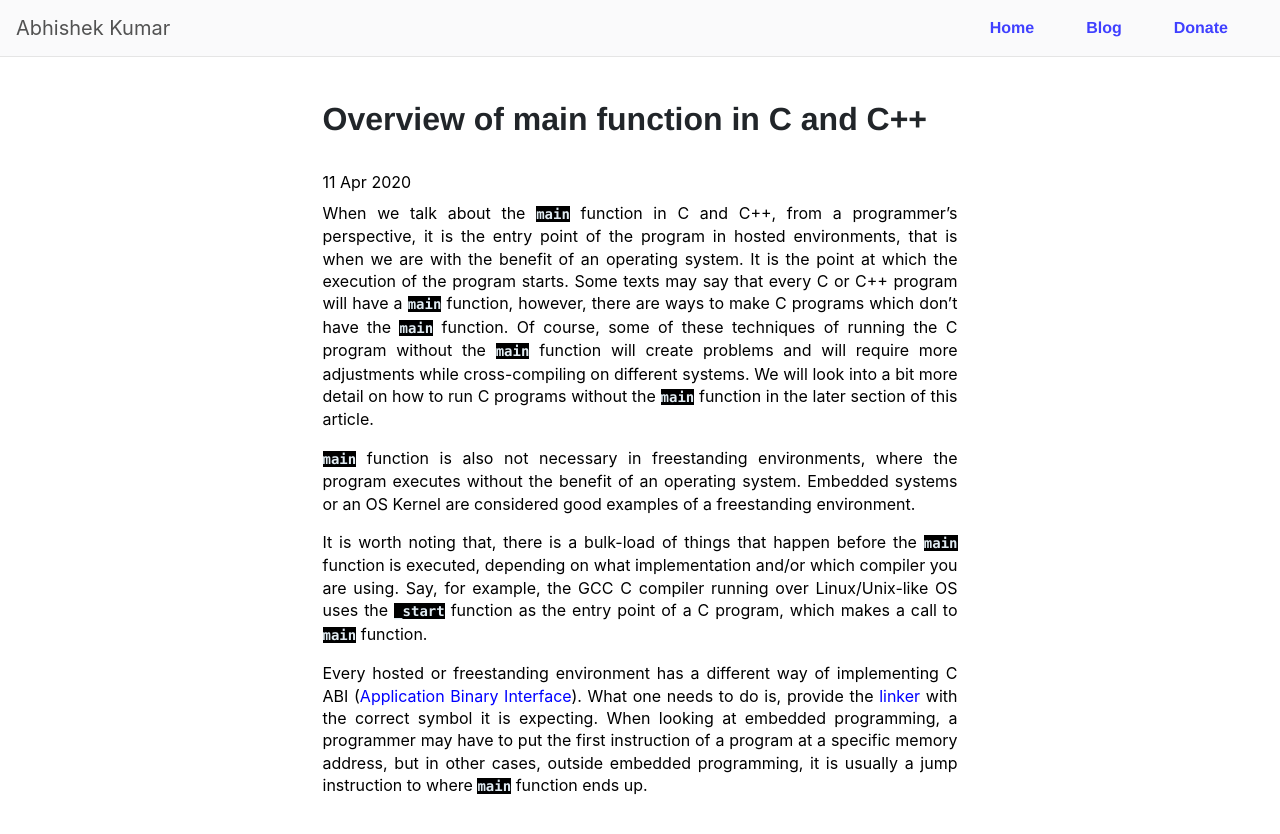
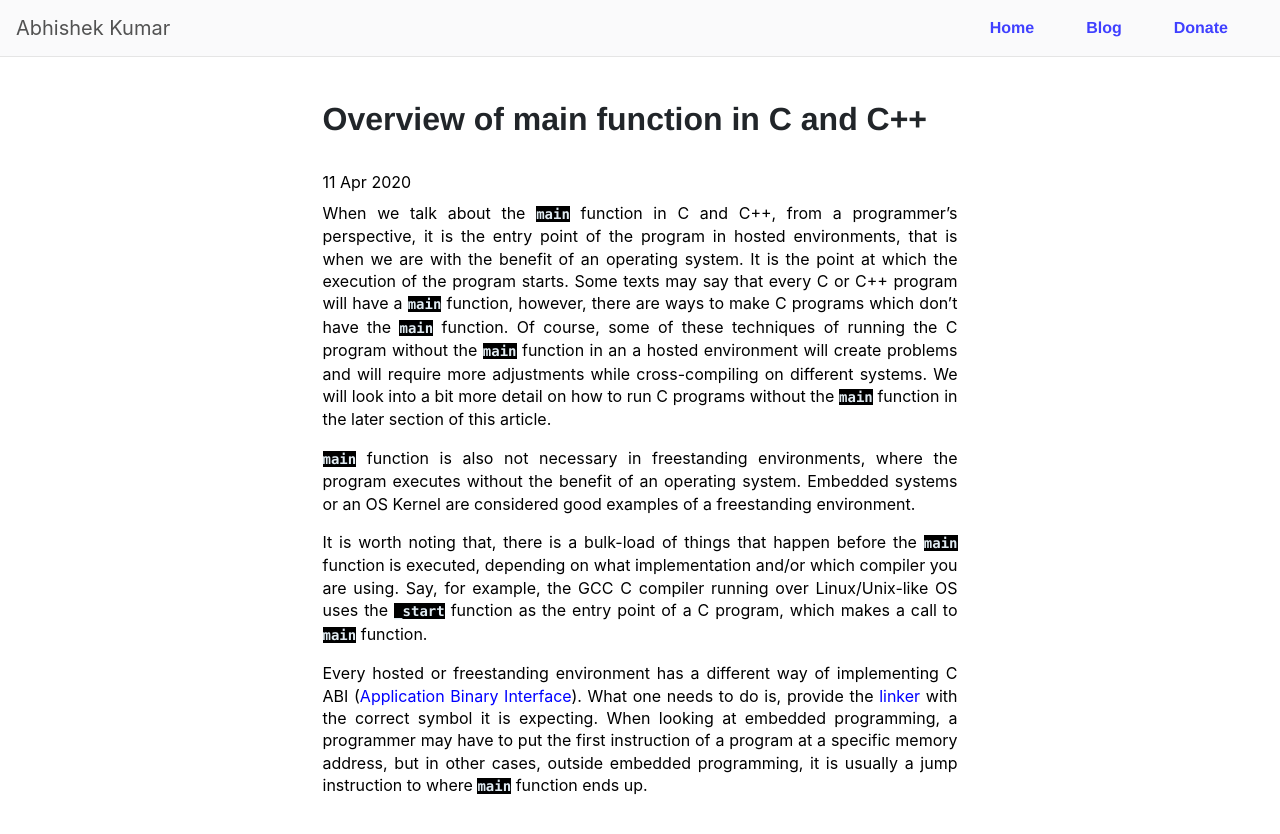
Before and after one commit to Mr-Kumar-Abhishek/Mr-Kumar-Abhishek.github.io, a Jekyll site: the page built from _posts/2020-04-11-overview-of-main-function-in-c-and-c-plus-plus.md, in a window 1280 px wide and 900 px high. Shown: the top 834 px of the window. Built offline with Jekyll 4.4.1, drawn with Linux system fonts in a browser that asks for light colours; nearby versions of some CDN libraries; comment, search, counter and statistics services are not loaded.

Commit message:
clarified on alternate entry point on hosted environments

```diff
--- a/_posts/2020-04-11-overview-of-main-function-in-c-and-c-plus-plus.md
+++ b/_posts/2020-04-11-overview-of-main-function-in-c-and-c-plus-plus.md
@@ -14,7 +14,7 @@ date: 2020-04-11
 keywords: Abhishek Kumar, Software Engineer, C, Linux, C++, main, function, C18, gcc, gdb, clang
 ---
 
-When we talk about the `main` function in C and C++, from a programmer’s perspective, it is the entry point of the program in hosted environments, that is when we are with the benefit of an operating system. It is the point at which the execution of the program starts. Some texts may say that every C or C++ program will have a `main` function, however, there are ways to make C programs which don't have the `main` function. Of course, some of these techniques of running the C program without the `main` function will create problems and will require more adjustments while cross-compiling on different systems. We will look into a bit more detail on how to run C programs without the `main` function in the later section of this article.
+When we talk about the `main` function in C and C++, from a programmer’s perspective, it is the entry point of the program in hosted environments, that is when we are with the benefit of an operating system. It is the point at which the execution of the program starts. Some texts may say that every C or C++ program will have a `main` function, however, there are ways to make C programs which don't have the `main` function. Of course, some of these techniques of running the C program without the `main` function in an a hosted environment will create problems and will require more adjustments while cross-compiling on different systems. We will look into a bit more detail on how to run C programs without the `main` function in the later section of this article.
 
 `main` function is also not necessary in freestanding environments, where the program executes without the benefit of an operating system. Embedded systems or an OS Kernel are considered good examples of a freestanding environment.
 
```
